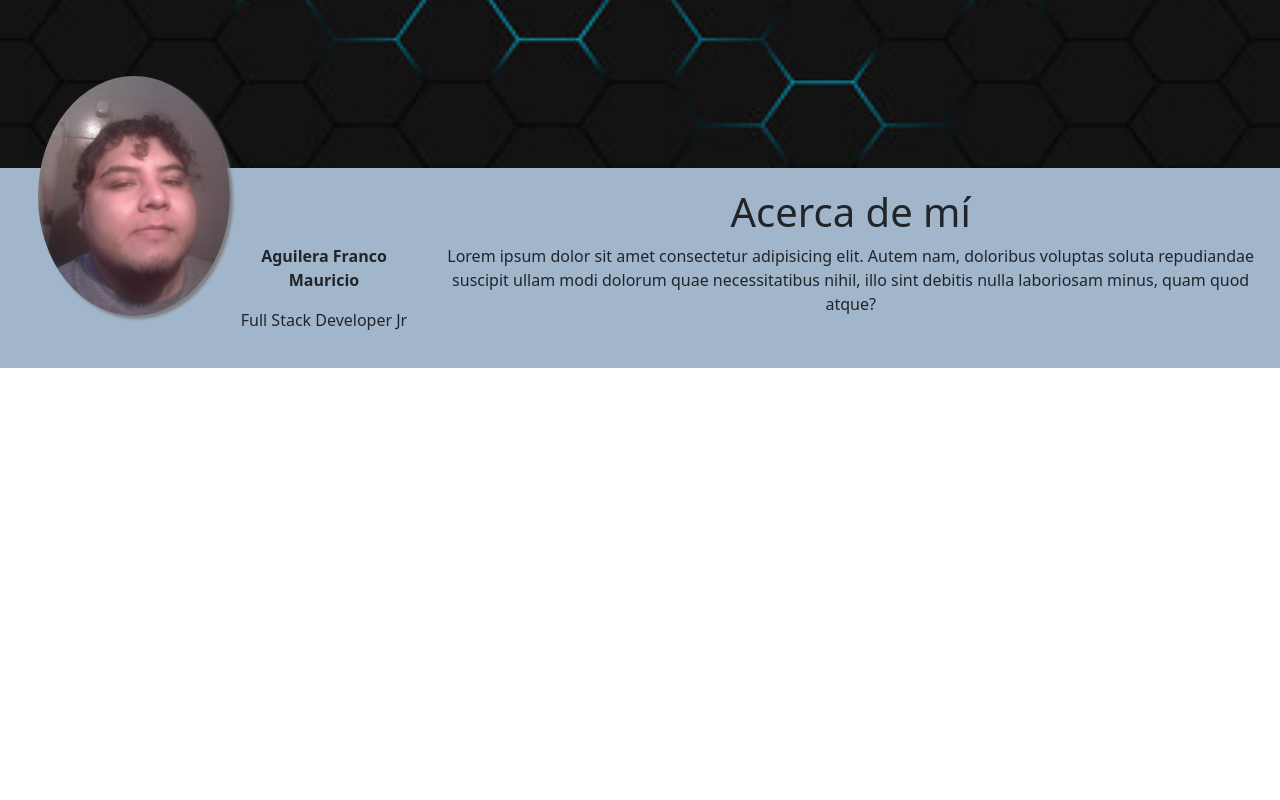
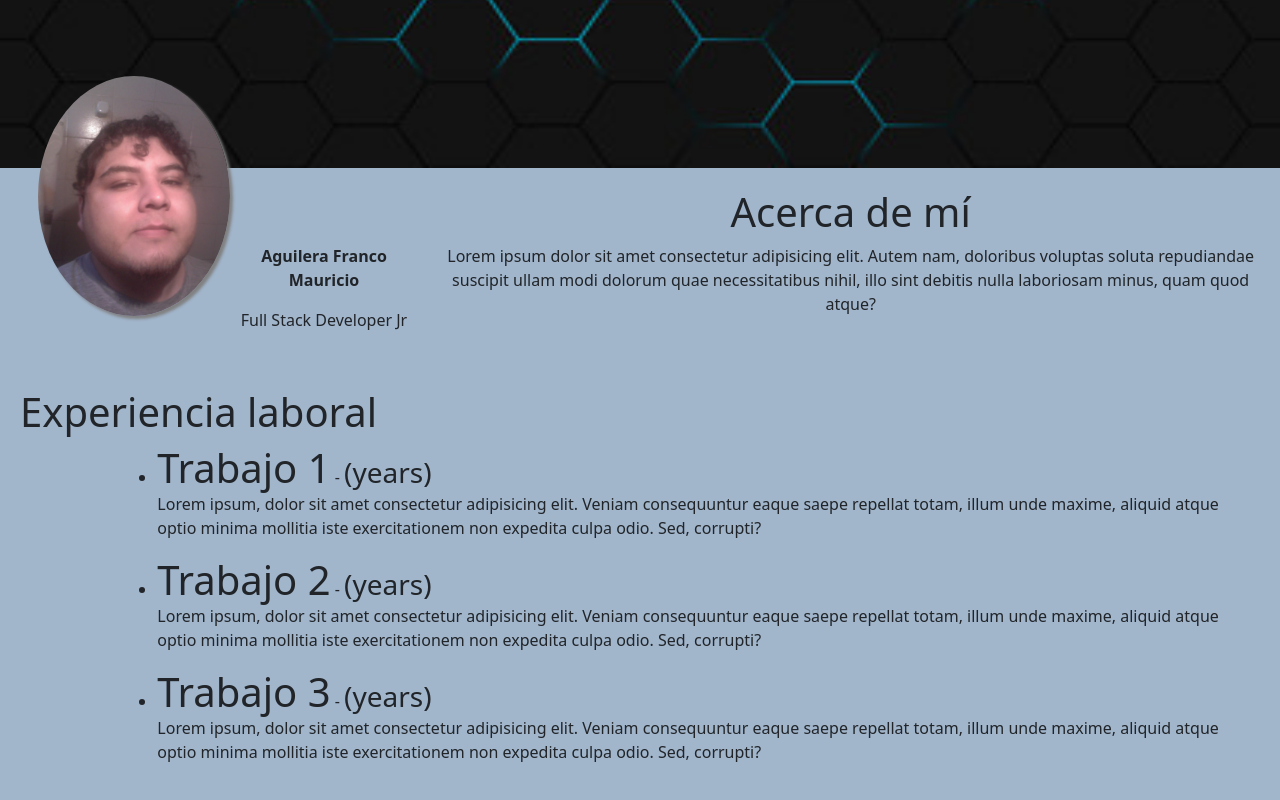
Before and after one commit to aguilerafranco/Proyecto_Integrador_Aguilera_Franco, an Angular app in the folder Portfolio_Aguilera_Franco/: page / in a window 1280 px wide. Shown: the part 524-1324 px from the top of the page. Before the commit the page ends 892 px from the top, so only its background shows below. Built offline with nearby package versions, Linux system fonts and the light colour scheme.

Commit message:
creado componente experiencia

```diff
--- a/Portfolio_Aguilera_Franco/src/app/app.component.html
+++ b/Portfolio_Aguilera_Franco/src/app/app.component.html
@@ -1,2 +1,3 @@
 <app-header></app-header>
 <app-acerca-de></app-acerca-de>
+<app-experiencia></app-experiencia>
--- a/Portfolio_Aguilera_Franco/src/app/app.module.ts
+++ b/Portfolio_Aguilera_Franco/src/app/app.module.ts
@@ -8,6 +8,8 @@
 import { SocialComponent } from './components/social/social.component';
 import { BannerComponent } from './components/banner/banner.component';
 import { AcercaDeComponent } from './components/acerca-de/acerca-de.component';
+import { ExperienciaComponent } from './components/experiencia/experiencia.component';
+import { EducacionComponent } from './components/educacion/educacion.component';
 
 @NgModule({
   declarations: [
@@ -16,7 +18,9 @@
     LogoAPComponent,
     SocialComponent,
     BannerComponent,
-    AcercaDeComponent
+    AcercaDeComponent,
+    ExperienciaComponent,
+    EducacionComponent
   ],
   imports: [
     BrowserModule,
--- /dev/null
+++ b/Portfolio_Aguilera_Franco/src/app/components/educacion/educacion.component.html
@@ -0,0 +1 @@
+<p>educacion works!</p>
--- /dev/null
+++ b/Portfolio_Aguilera_Franco/src/app/components/educacion/educacion.component.ts
@@ -0,0 +1,15 @@
+import { Component, OnInit } from '@angular/core';
+
+@Component({
+  selector: 'app-educacion',
+  templateUrl: './educacion.component.html',
+  styleUrls: ['./educacion.component.css']
+})
+export class EducacionComponent implements OnInit {
+
+  constructor() { }
+
+  ngOnInit(): void {
+  }
+
+}
--- /dev/null
+++ b/Portfolio_Aguilera_Franco/src/app/components/experiencia/experiencia.component.css
@@ -0,0 +1,9 @@
+.row{
+    padding: 20px;
+}
+div{
+    background-color: #a1b5cb;
+}
+h1, h3{
+    display: inline;
+}
--- /dev/null
+++ b/Portfolio_Aguilera_Franco/src/app/components/experiencia/experiencia.component.html
@@ -0,0 +1,34 @@
+<div class="row">
+    <h1>Experiencia laboral</h1>
+    <div class="col-lg-1"></div>
+    <div class="col-lg-11">
+        <ul>
+            <li><h1> Trabajo 1</h1> - <h3>(years)</h3></li>
+            <p>Lorem ipsum, dolor sit amet consectetur
+                adipisicing elit. Veniam consequuntur
+                eaque saepe repellat totam, illum unde maxime,
+                 aliquid atque optio minima mollitia
+                 iste exercitationem
+                non expedita culpa odio. Sed, corrupti?</p>
+        </ul>
+        <ul>
+            <li><h1> Trabajo 2</h1> - <h3>(years)</h3></li>
+            <p>Lorem ipsum, dolor sit amet consectetur
+                adipisicing elit. Veniam consequuntur
+                eaque saepe repellat totam, illum unde maxime,
+                 aliquid atque optio minima mollitia
+                 iste exercitationem
+                non expedita culpa odio. Sed, corrupti?</p>
+        </ul>
+        <ul>
+            <li><h1> Trabajo 3</h1> - <h3>(years)</h3></li>
+            <p>Lorem ipsum, dolor sit amet consectetur
+                adipisicing elit. Veniam consequuntur
+                eaque saepe repellat totam, illum unde maxime,
+                 aliquid atque optio minima mollitia
+                 iste exercitationem
+                non expedita culpa odio. Sed, corrupti?</p>
+        </ul>
+
+    </div>
+</div>
--- /dev/null
+++ b/Portfolio_Aguilera_Franco/src/app/components/experiencia/experiencia.component.ts
@@ -0,0 +1,15 @@
+import { Component, OnInit } from '@angular/core';
+
+@Component({
+  selector: 'app-experiencia',
+  templateUrl: './experiencia.component.html',
+  styleUrls: ['./experiencia.component.css']
+})
+export class ExperienciaComponent implements OnInit {
+
+  constructor() { }
+
+  ngOnInit(): void {
+  }
+
+}
```
Also changed, not shown: Portfolio_Aguilera_Franco/src/app/components/educacion/educacion.component.css (added), 2 other files (tests, documents, lock files or other folders).
